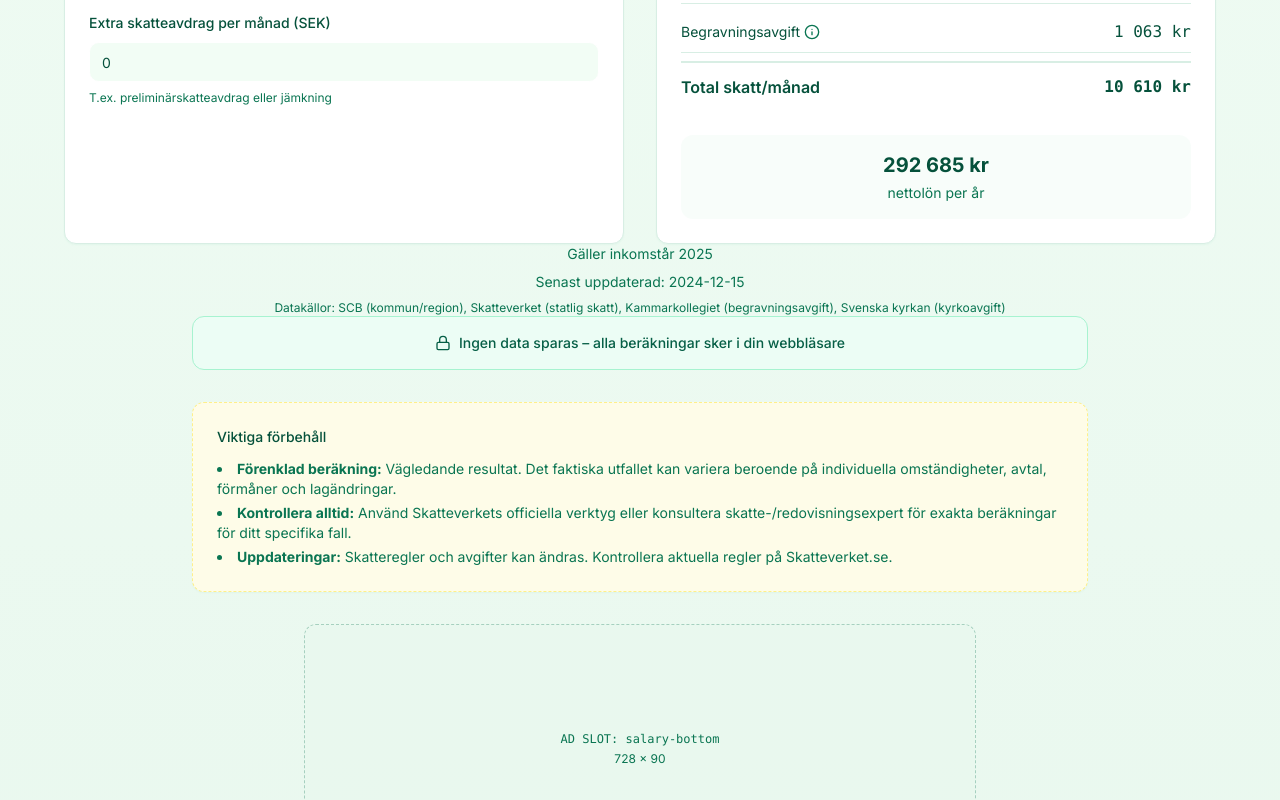
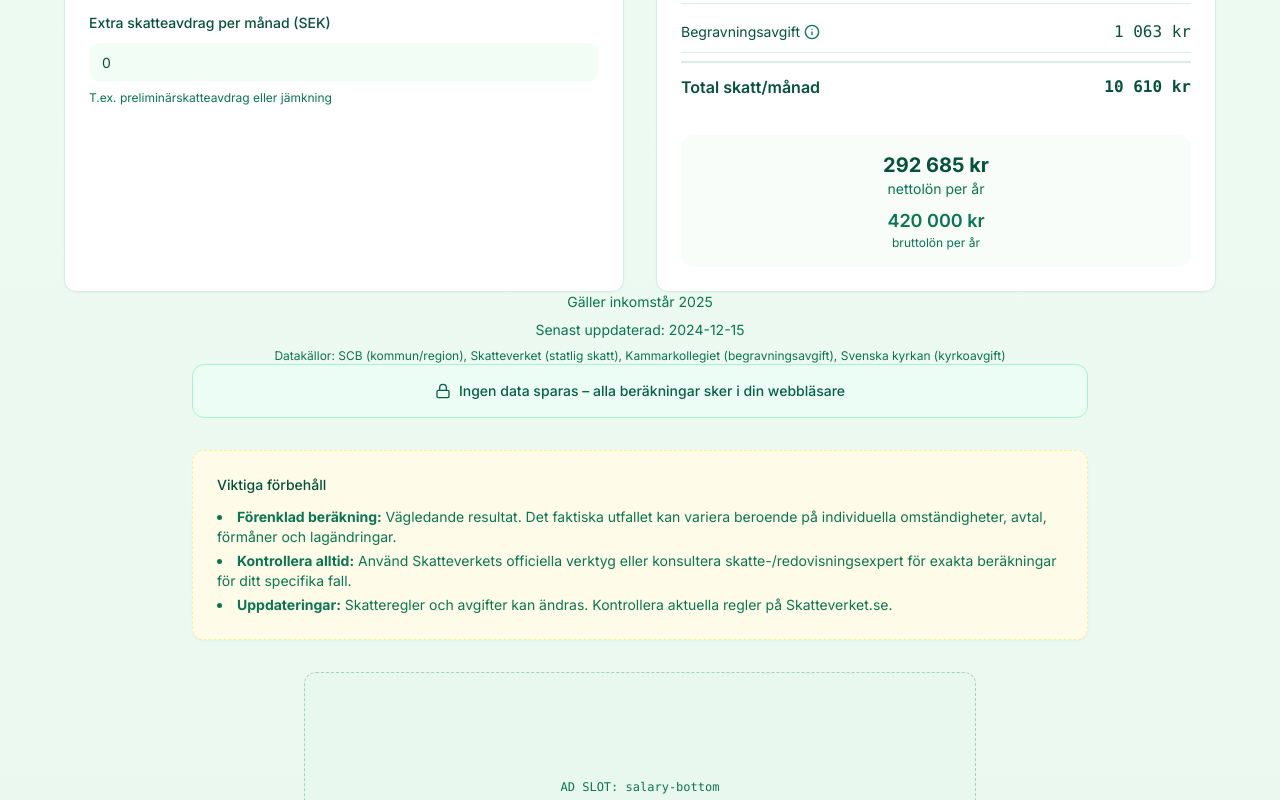
Before and after one commit to Herry-t/VardagsLadan, a React (Vite) app: page /lon in a window 1280 px wide. Shown: the part 860-1660 px from the top of the page. Built offline with nearby package versions, Linux system fonts and the light colour scheme; the HTML template or start-up script is replaced by a standard one.

Commit message:
Add annual net and gross salary

```diff
--- a/src/pages/SalaryPage.tsx
+++ b/src/pages/SalaryPage.tsx
@@ -281,11 +281,19 @@ export default function SalaryPage() {
                       </div>
 
                       {/* Yearly summary */}
-                      <div className="text-center p-4 bg-muted/30 rounded-lg">
-                        <div className="text-xl font-bold text-foreground mb-1">
-                          {formatCurrency(privatpersonResult.nettolonManad * 12)}
+                      <div className="text-center p-4 bg-muted/30 rounded-lg space-y-2">
+                        <div>
+                          <div className="text-xl font-bold text-foreground">
+                            {formatCurrency(privatpersonResult.nettolonManad * 12)}
+                          </div>
+                          <div className="text-sm text-muted-foreground">nettolön per år</div>
                         </div>
-                        <div className="text-sm text-muted-foreground">nettolön per år</div>
+                        <div>
+                          <div className="text-lg font-semibold text-muted-foreground">
+                            {formatCurrency(privatpersonResult.arslon)}
+                          </div>
+                          <div className="text-xs text-muted-foreground">bruttolön per år</div>
+                        </div>
                       </div>
                     </div>
                   ) : (
```
